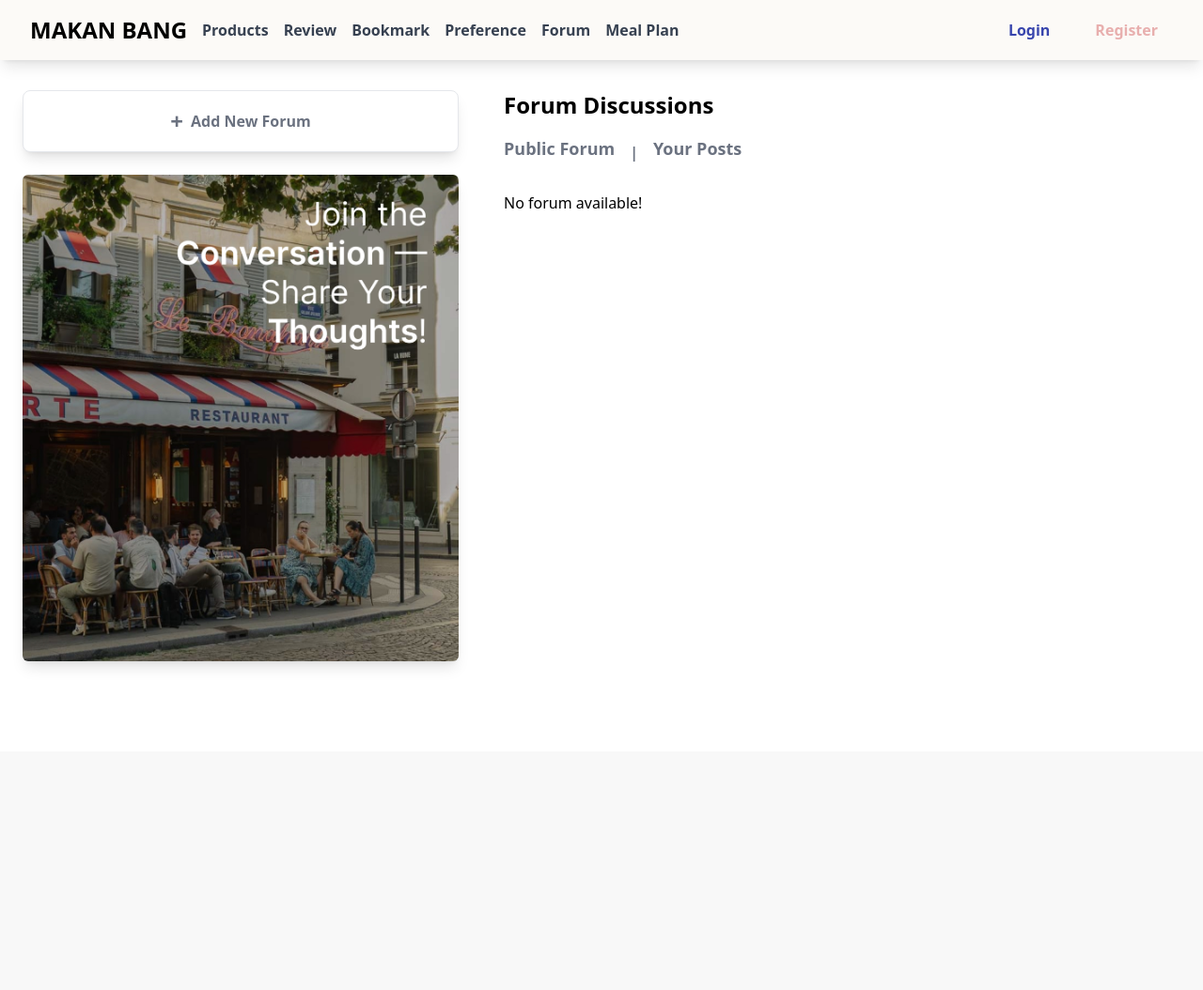
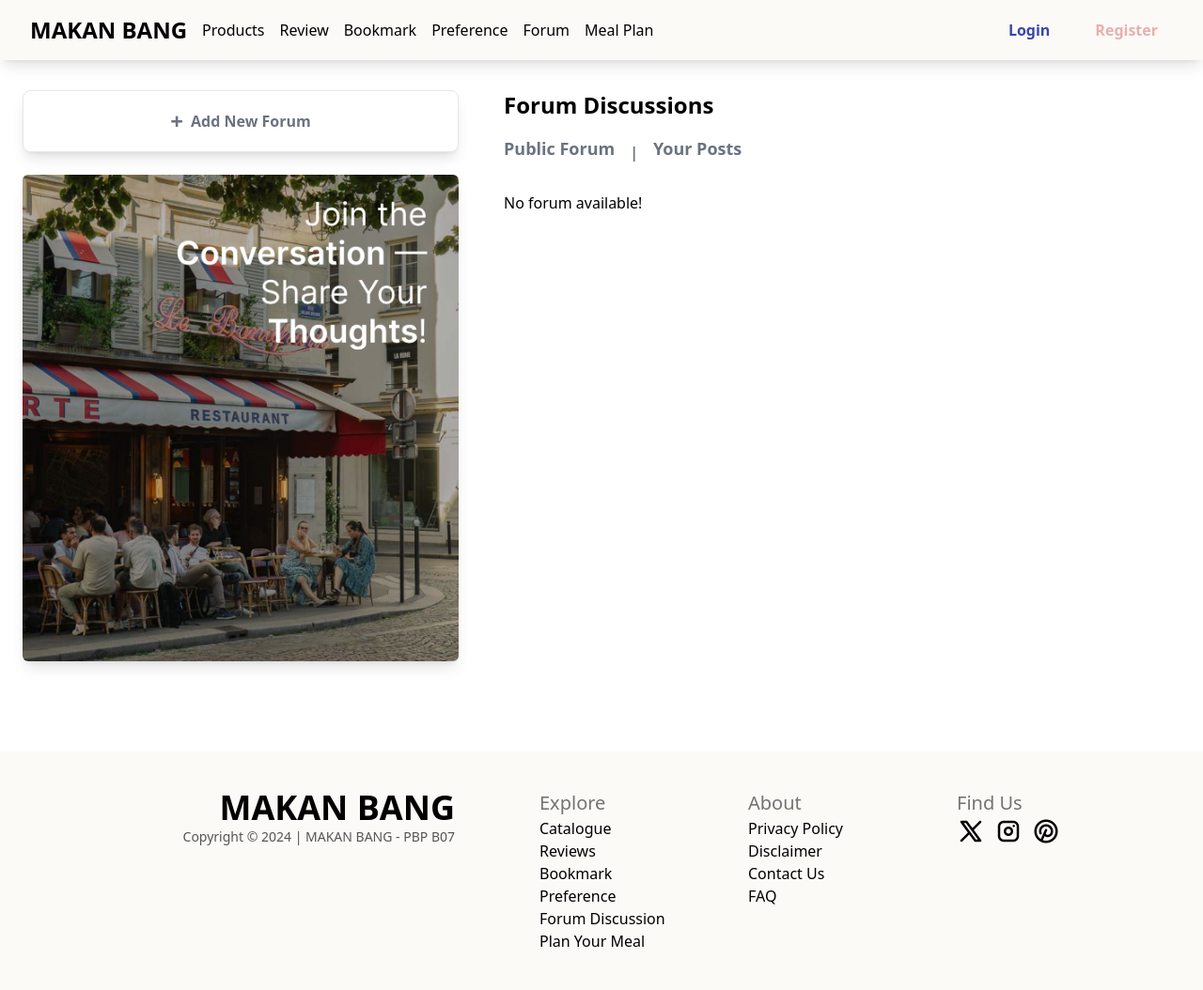
Before and after one commit to PBP7/makan-bang, a Django app: page /forum/public-forum/ in a window 1280 px wide. Shown: the whole page at 94% size. Before the commit the page ends 708 px from the top, so only its background shows below. Run offline with Django 5.2, Linux system fonts and the light colour scheme; data that the repository does not hold is empty; some libraries are stand-ins or nearby versions.

Commit message:
progress forum

```diff
--- a/forum/models.py
+++ b/forum/models.py
@@ -7,7 +7,7 @@ class ForumQuestion(models.Model):
     ('Information', 'Information'),
     ('Foods', 'Foods'),
     ('Restaurants', 'Restaurants'),
-    ('Recommendation', 'Reccomendation'),
+    ('Recommendation', 'Recommendation'),
     ('Experience', 'Experience'),
     ]
 
@@ -16,11 +16,13 @@ class ForumQuestion(models.Model):
     question = models.TextField()
     topic = models.CharField(max_length=25, choices=TOPIC_CHOICES, default='Information')
     replycount = models.IntegerField(default=0)
+    created_at = models.DateTimeField(auto_now_add=True)
 
 class ForumReply(models.Model):
     user = models.ForeignKey(User, on_delete=models.CASCADE)
     question = models.ForeignKey(ForumQuestion, related_name='replies', on_delete=models.CASCADE)
     reply = models.TextField()
+    created_at = models.DateTimeField(auto_now_add=True)
 
     def __str__(self):
         return f'Reply by {self.user.username} on {self.question.title}'
--- a/forum/templates/main_forum.html
+++ b/forum/templates/main_forum.html
@@ -45,13 +45,6 @@
                 Your Posts
             </a>
 
-            <!-- Topic Filter Dropdown -->
-            <!-- <select id="topic-filter" class="bg-white text-black py-2 px-4 rounded">
-                <option value="all">All Topic</option>
-                {% for topic in topics %}
-                    <option value="{{ topic }}">{{ topic }}</option>
-                {% endfor %}
-            </select> -->
         </div>
 
         {% if not questions %}
@@ -70,7 +63,13 @@
 
 <!-- add forum modal AJAX -->
 <div id="forumModal" class="fixed inset-0 bg-gray-600 bg-opacity-50 hidden justify-center items-center">
-    <div class="bg-white w-full max-w-2xl p-6 rounded-lg shadow-lg">
+    <div class="bg-white w-full max-w-2xl p-6 rounded-lg shadow-lg relative">
+        <button type="button" id="closeModalButton" class="absolute top-7 right-7 text-gray-500 hover:text-gray-700">
+            <svg xmlns="http://www.w3.org/2000/svg" class="h-6 w-6" fill="none" viewBox="0 0 24 24" stroke="currentColor">
+                <path stroke-linecap="round" stroke-linejoin="round" stroke-width="2" d="M6 18L18 6M6 6l12 12" />
+            </svg>
+        </button>
+
         <h2 class="text-xl font-bold mb-4">New Forum Discussion</h2>
         <form id="modalForumForm">
             {% csrf_token %}
@@ -79,12 +78,14 @@
             <div class="py-2">
                 <label for="title" class="font-semibold text-gray-700">Title</label>
                 <input type="text" name="title" id="title" class="border border-gray-300 rounded-lg p-3 w-full">
+                <p class="text-red-500 text-sm mt-2 hidden" id="titleError"></p>
             </div>
 
             <!-- discussion-->
             <div class="py-2">
                 <label for="question" class="font-semibold text-gray-700">Discussion</label>
                 <textarea name="question" id="question" rows="4" class="border border-gray-300 rounded-lg p-3 w-full"></textarea>
+                <p class="text-red-500 text-sm mt-2 hidden" id="questionError"></p>
             </div>
 
             <!-- select topic -->
@@ -100,8 +101,9 @@
             </div>
 
             <div class="flex justify-end mt-4">
-                <button type="submit" class="bg-green-500 hover:bg-green-700 text-white py-2 px-4 rounded">Create</button>
-                <button type="button" id="closeModalButton" class="bg-red-500 hover:bg-red-700 text-white py-2 px-4 rounded ml-2">Close</button>
+                <button type="submit" class="bg-black hover:bg-[#212a73] text-white font-bold py-2 px-4 rounded-md">
+                    Post Forum
+                </button>
             </div>
         </form>
         <div id="errorMessages" class="text-red-500 mt-4"></div>
@@ -132,10 +134,36 @@ document.addEventListener("DOMContentLoaded", function () {
     form.addEventListener('submit', function (event) {
         event.preventDefault();
 
-        const formData = new FormData(form);
+        const title = form.querySelector('#title').value.trim();
+        const question = form.querySelector('#question').value.trim();
+        const topic = form.querySelector('#topic').value;
+
+        // Clear previous error messages
+        errorMessages.textContent = '';
+        titleError.textContent = '';
+        questionError.textContent = '';
+        titleError.classList.add('hidden');
+        questionError.classList.add('hidden');
+
+        let isValid = true;
+
+        // Client-side validation
+        if (!title) {
+            titleError.textContent = 'Title cannot be empty.';
+            titleError.classList.remove('hidden');
+            isValid = false;
+        }
+        if (!question) {
+            questionError.textContent = 'Discussion cannot be empty.';
+            questionError.classList.remove('hidden');
+            isValid = false;
+        }
+
+        if (!isValid) return;
 
         // CSRF token handling
         const csrftoken = document.querySelector('[name=csrfmiddlewaretoken]').value;
+        const formData = new FormData(form);
 
         fetch("{% url 'forum:new_forum_ajax' %}", {
             method: "POST",
@@ -151,16 +179,23 @@ document.addEventListener("DOMContentLoaded", function () {
                 modal.classList.add('hidden');
                 modal.classList.remove('flex');
                 form.reset();
-                errorMessages.textContent = '';
                 location.reload();
             } else if (data.errors) {
-                errorMessages.innerHTML = '';
-                for (const [field, messages] of Object.entries(data.errors)) {
-                    messages.forEach(message => {
-                        const errorItem = document.createElement('div');
-                        errorItem.textContent = message;
-                        errorMessages.appendChild(errorItem);
-                    });
+                // errorMessages.innerHTML = '';
+                // for (const [field, messages] of Object.entries(data.errors)) {
+                //     messages.forEach(message => {
+                //         const errorItem = document.createElement('div');
+                //         errorItem.textContent = message;
+                //         errorMessages.appendChild(errorItem);
+                //     });
+                // }
+                if (data.errors.title) {
+                titleError.textContent = data.errors.title[0];
+                titleError.classList.remove('hidden');
+                }
+                if (data.errors.question) {
+                    questionError.textContent = data.errors.question[0];
+                    questionError.classList.remove('hidden');
                 }
             }
         })
--- a/forum/views.py
+++ b/forum/views.py
@@ -37,23 +37,30 @@ def create_new_forum(request):
 @csrf_exempt
 @require_POST
 def new_forum_ajax(request):
-    question_form = NewForumForm(request.POST)
+    title = strip_tags(request.POST.get("title"))
+    question = strip_tags(request.POST.get("question"))
+    topic = request.POST.get("topic")
+    user = request.user
 
-    if question_form.is_valid():
-        question = question_form.save(commit=False)
-        question.user = request.user
-        question.save()
+    errors = {}
+    if not title:
+        errors['title'] = ["Title cannot be empty."]
+    if not question:
+        errors['question'] = ["Discussion cannot be empty."]
 
-        return JsonResponse({
-            "message": "Forum created successfully",
-            "forum_id": question.id,
-            "forum_title": question.title,
-        }, status=201)
-    else:
-        return JsonResponse({
-            "errors": question_form.errors,
-            "message": "Form is invalid"
-        }, status=400)
+    if errors:
+        return JsonResponse({"errors": errors}, status=400)
+
+    new_question = ForumQuestion(
+        title=title, question=question, topic=topic, user=user
+    )
+    new_question.save()
+
+    return JsonResponse({
+        "message": "Forum created successfully",
+        "forum_id": new_question.id,
+        "forum_title": new_question.title,
+    }, status=201)
 
 def edit_forum(request, id):
     forum = ForumQuestion.objects.get(pk = id)
@@ -125,9 +132,6 @@ def your_posts(request):
 def delete_comment(request, comment_id):
     comment = get_object_or_404(ForumReply, pk=comment_id)
 
-    if comment.user != request.user:
-        return HttpResponseForbidden("You are not allowed to delete this reply.")
-
     forum_question = comment.question
     comment.delete()
     forum_question.replycount -= 1
--- a/main/views.py
+++ b/main/views.py
@@ -1,6 +1,6 @@
 from django.shortcuts import render
 from django.contrib.auth.decorators import login_required
-@login_required(login_url='/auth/login')
+
 def show_main(request):
     context = {
         'npm' : '2306123456',
--- a/templates/base.html
+++ b/templates/base.html
@@ -8,7 +8,13 @@
     <script src="https://cdn.tailwindcss.com"></script>
     <link rel="stylesheet" href="{% static 'css/global.css' %}"/>
   </head>
-  <body>
-    {% block content %} {% endblock content %}
+  <body class="min-h-screen flex flex-col">
+
+    <main class="flex-grow">
+      {% block content %}
+      {% endblock content %}
+    </main>
+
+    {% include "footer.html" %}
   </body>
 </html>
--- /dev/null
+++ b/templates/footer.html
@@ -0,0 +1,40 @@
+{% load static %}
+<footer style="background-color: #FCFAF7; padding: 40px; text-align: left;">
+    <div style="display: flex; justify-content: space-between; flex-wrap: wrap; align-items: flex-start;">
+
+        <div style="flex: 2; text-align: right; margin-right: 90px;">
+            <h3 class="text-4xl font-inter font-bold text-black">MAKAN BANG</h3>
+            <p style="font-size: 14px; color: #555;">Copyright © 2024 | MAKAN BANG - PBP B07</p>
+        </div>
+
+        <div style="flex: 1;">
+            <h4 style="font-size: 20px; font-weight: 400; color: #737373;">Explore</h4>
+            <ul style="list-style: none; padding: 0; margin: 0;">
+                <li><a href="#" style="text-decoration: none;" onmouseover="this.style.textDecoration='underline'" onmouseout="this.style.textDecoration='none'">Catalogue</a></li>
+                <li><a href="#" style="text-decoration: none;" onmouseover="this.style.textDecoration='underline'" onmouseout="this.style.textDecoration='none'">Reviews</a></li>
+                <li><a href="#" style="text-decoration: none;" onmouseover="this.style.textDecoration='underline'" onmouseout="this.style.textDecoration='none'">Bookmark</a></li>
+                <li><a href="#" style="text-decoration: none;" onmouseover="this.style.textDecoration='underline'" onmouseout="this.style.textDecoration='none'">Preference</a></li>
+                <li><a href="/forum" style="text-decoration: none;" onmouseover="this.style.textDecoration='underline'" onmouseout="this.style.textDecoration='none'">Forum Discussion</a></li>
+                <li><a href="#" style="text-decoration: none;" onmouseover="this.style.textDecoration='underline'" onmouseout="this.style.textDecoration='none'">Plan Your Meal</a></li>
+        </div>
+
+        <div style="flex: 1;">
+            <h4 style="font-size: 20px; font-weight: 400; color: #737373;">About</h4>
+            <ul style="list-style: none; padding: 0; margin: 0;">
+                <li><a href="#" style="text-decoration: none;" onmouseover="this.style.textDecoration='underline'" onmouseout="this.style.textDecoration='none'">Privacy Policy</a></li>
+                <li><a href="#" style="text-decoration: none;" onmouseover="this.style.textDecoration='underline'" onmouseout="this.style.textDecoration='none'">Disclaimer</a></li>
+                <li><a href="#" style="text-decoration: none;" onmouseover="this.style.textDecoration='underline'" onmouseout="this.style.textDecoration='none'">Contact Us</a></li>
+                <li><a href="#" style="text-decoration: none;" onmouseover="this.style.textDecoration='underline'" onmouseout="this.style.textDecoration='none'">FAQ</a></li>
+            </ul>
+        </div>
+
+        <div style="text-align: left; flex: 1;">
+            <h4 style="font-size: 20px; font-weight: 400; color: #737373;">Find Us</h4>
+            <div style="display: flex; gap: 10px;">
+                <a href=""><img src="{% static 'image/iconx.png' %}" alt="X Icon" style="height: 30px;"></a>
+                <a href=""><img src="{% static 'image/iconinstagram.png' %}" alt="Instagram" style="height: 30px;"></a>
+                <a href=""><img src="{% static 'image/iconpinterest.png' %}" alt="Pinterest" style="height: 30px;"></a>
+            </div>
+        </div>
+    </div>
+</footer>
--- a/templates/navbar.html
+++ b/templates/navbar.html
@@ -3,22 +3,22 @@
         <div class="flex items-center justify-between h-16">
             <!-- Left side: Logo and feature links -->
             <div class="flex items-center space-x-4">
-                <a href="{% url 'main:show_main' %}" class="text-2xl font-bold text-black">MAKAN BANG</a>
+                <a href="{% url 'main:show_main' %}" class="text-2xl font-inter font-extrabold text-black">MAKAN BANG</a>
                 <!-- Links for desktop, aligned to the left -->
                 <div class="hidden md:flex items-center space-x-4">
-                    <a href="/katalog" class="text-gray-700 hover:text-[#9e3221] font-semibold">Products</a>
-                    <a href="#" class="text-gray-700 hover:text-[#212a73] font-semibold">Review</a>
-                    <a href="#" class="text-gray-700 hover:text-[#bd9440] font-semibold">Bookmark</a>
-                    <a href="#" class="text-gray-700 hover:text-[#51826c] font-semibold">Preference</a>
-                    <a href="/forum" class="text-gray-700 hover:text-[#bf5c5a] font-semibold">Forum</a>
-                    <a href="#" class="text-gray-700 hover:text-[#212a73] font-semibold">Meal Plan</a>
+                    <a href="/katalog" class="text-black hover:text-[#9e3221] font-medium">Products</a>
+                    <a href="#" class="text-black hover:text-[#212a73] font-medium">Review</a>
+                    <a href="#" class="text-black hover:text-[#bd9440] font-medium">Bookmark</a>
+                    <a href="#" class="text-black hover:text-[#51826c] font-medium">Preference</a>
+                    <a href="/forum" class="text-black hover:text-[#bf5c5a] font-medium">Forum</a>
+                    <a href="#" class="text-black hover:text-[#212a73] font-medium">Meal Plan</a>
                 </div>
             </div>
 
             <!-- Right side: Login/Logout links -->
             <div class="hidden md:flex items-center space-x-4">
                 {% if user.is_authenticated %}
-                    <span class="text-gray-700 font-semibold">Hungry, {{ user.username }}?</span>
+                    <span class="text-black font-semibold">Hungry, {{ user.username }}?</span>
                     <a href="{% url 'authentication:logout' %}" class="text-center text-red-500 hover:text-red-600 font-bold py-2 px-4 transition duration-300">
                         Logout
                     </a>
```
Also changed, not shown: forum/forms.py (+14 -0 lines), forum/templates/card_forum.html (+11 -10 lines), forum/templates/edit_forum.html (+9 -7 lines), forum/templates/view_forum.html (+34 -25 lines), main/templates/main.html (+32 -11 lines), forum/migrations/0005_forumquestion_created_at_forumreply_created_at_and_more.py (added).
